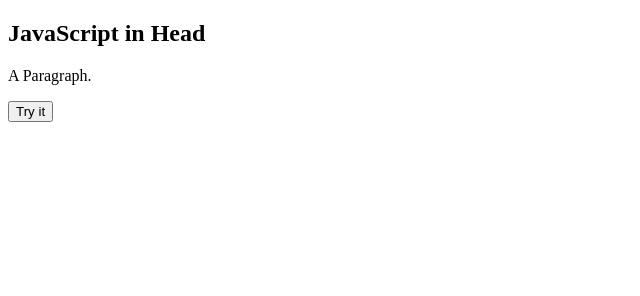
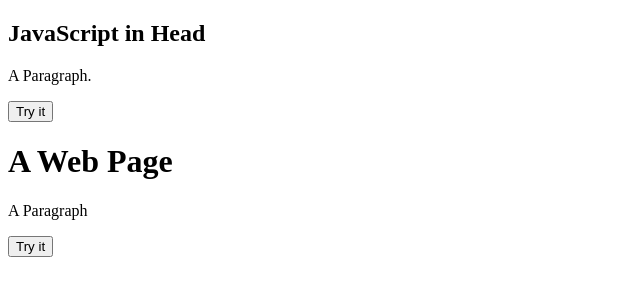
Before and after one commit to hyenial/JavaScript_Study_Notes, a plain HTML site: page w3schools/jsWhereToGo.html in a window 1280 px wide. Shown: the whole page, without its empty margins (0-640 px from the left). Drawn offline with Linux system fonts and the light colour scheme.

Commit message:
Update jsWhereToGo.html

```diff
--- a/w3schools/jsWhereToGo.html
+++ b/w3schools/jsWhereToGo.html
@@ -17,3 +17,21 @@ function myFunction() {
 
 </body>
 </html>
+
+
+<!DOCTYPE html>
+<html>
+<body>
+
+<h1>A Web Page</h1>
+<p id="demo">A Paragraph</p>
+<button type="button" onclick="myFunction()">Try it</button>
+
+<script>
+function myFunction() {
+  document.getElementById("demo").innerHTML = "Paragraph changed.";
+}
+</script>
+
+</body>
+</html>
```
